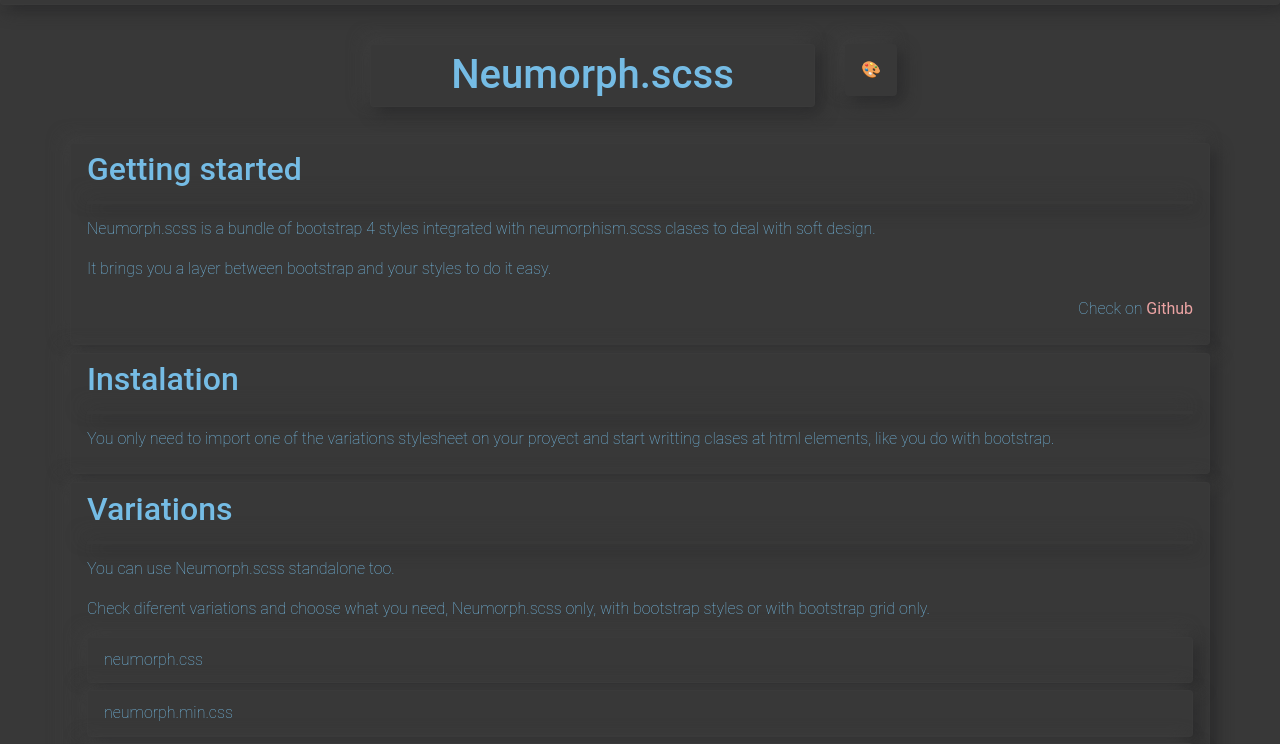
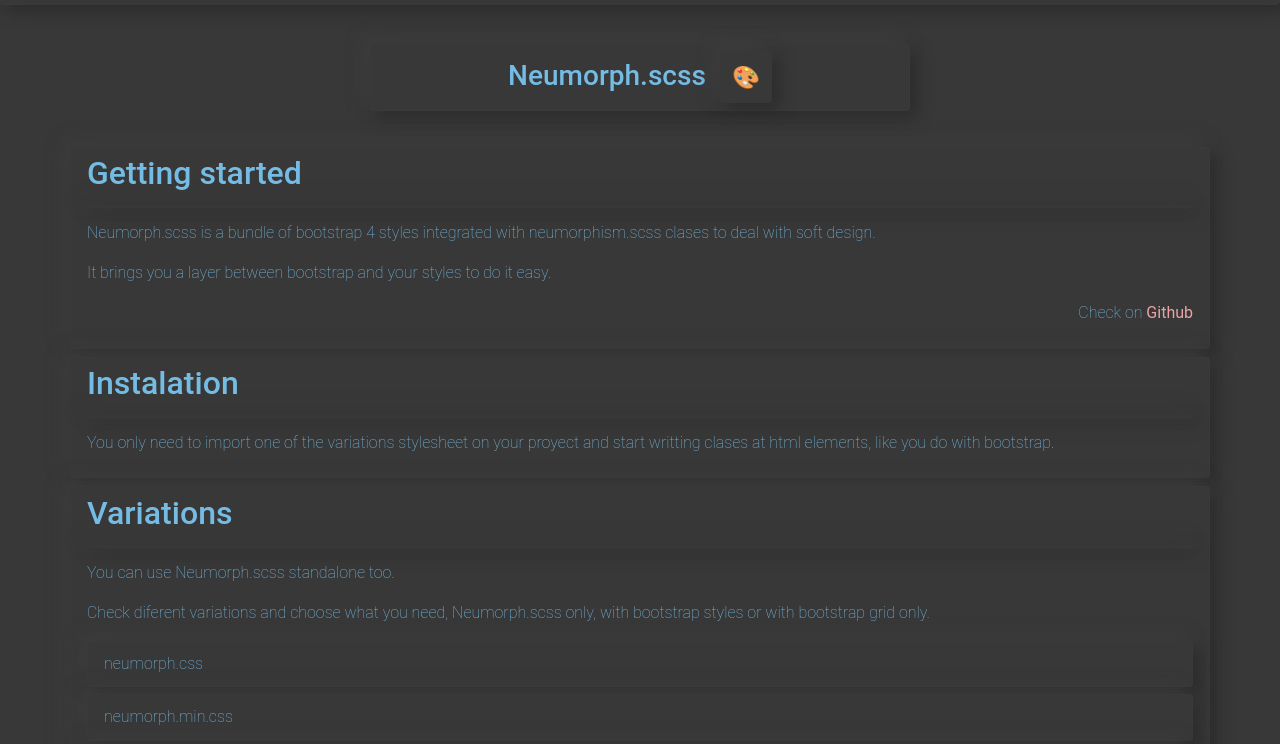
Before and after one commit to ChemaAlfonso/neumorph.scss, a website: page index.html in a window 1280 px wide. Shown: the part 52-796 px from the top of the page. Drawn offline with nearby package versions, Linux system fonts and the light colour scheme.

Commit message:
Demo page heading fixed

```diff
--- a/index.html
+++ b/index.html
@@ -67,11 +67,8 @@
 
             <div class="col-12 col-md-6 offset-md-3 mt-5 pt-5">
                 <div class="row">
-                    <div class="col-10">
-                        <h1 class="np-element text-center">Neumorph.scss</h1>
-                    </div>
-                    <div class="col-2">
-                        <button class="np-btn np-square-sm" id="themeToggler">🎨</button>
+                    <div class="col-12">
+                        <h1 class="h3 np-element text-center">Neumorph.scss&nbsp;&nbsp;<small><button class="np-btn np-square-sm ml-auto" id="themeToggler">🎨</button></small></h1>
                     </div>
                 </div>
             </div>
```
